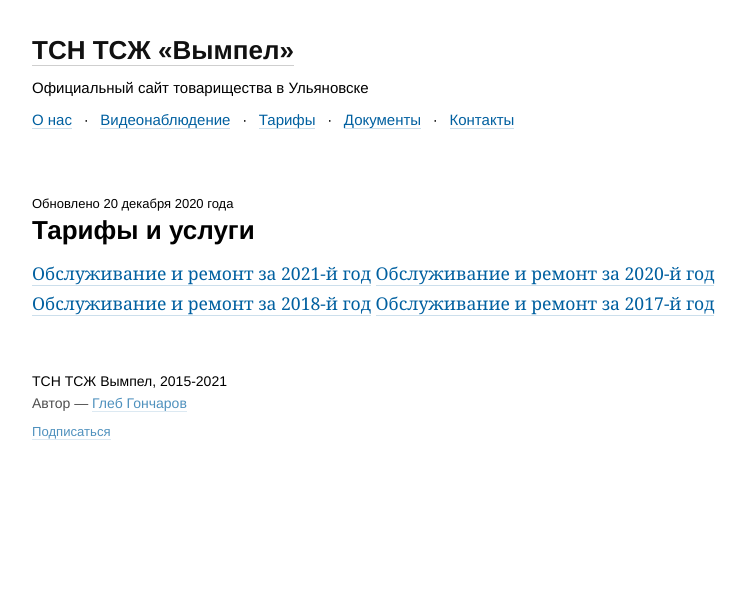
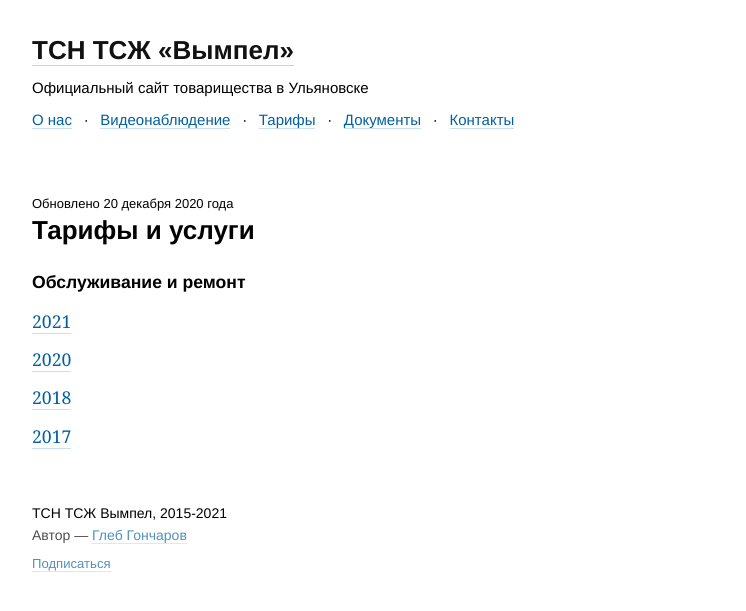
Before and after one commit to gongled/vympel, a Jekyll site: the page built from _pages/tariffs.md, in a window 1280 px wide. Shown: the top 611 px of the page, without its empty margins (108-854 px from the left). Built offline with Jekyll 4.4.1, drawn with Linux system fonts in a browser that asks for light colours.

Commit message:
Отформатировать страницу с тарифами

```diff
--- a/_pages/tariffs.md
+++ b/_pages/tariffs.md
@@ -3,7 +3,12 @@ title: Тарифы и услуги
 updated: 2020-12-20
 ---
 
-[Обслуживание и ремонт за 2021-й год](/docs/company/Тариф_на_обслуживание_и_ремонт_в_2021.pdf)
-[Обслуживание и ремонт за 2020-й год](/docs/company/Тариф_на_обслуживание_и_ремонт_в_2020.pdf)
-[Обслуживание и ремонт за 2018-й год](/docs/company/Тариф_на_обслуживание_и_ремонт_в_2018.pdf)
-[Обслуживание и ремонт за 2017-й год](/docs/company/Тариф_на_обслуживание_и_ремонт_в_2017.pdf)
+#### Обслуживание и ремонт
+
+[2021](/docs/company/Тариф_на_обслуживание_и_ремонт_в_2021.pdf)
+
+[2020](/docs/company/Тариф_на_обслуживание_и_ремонт_в_2020.pdf)
+
+[2018](/docs/company/Тариф_на_обслуживание_и_ремонт_в_2018.pdf)
+
+[2017](/docs/company/Тариф_на_обслуживание_и_ремонт_в_2017.pdf)
```
